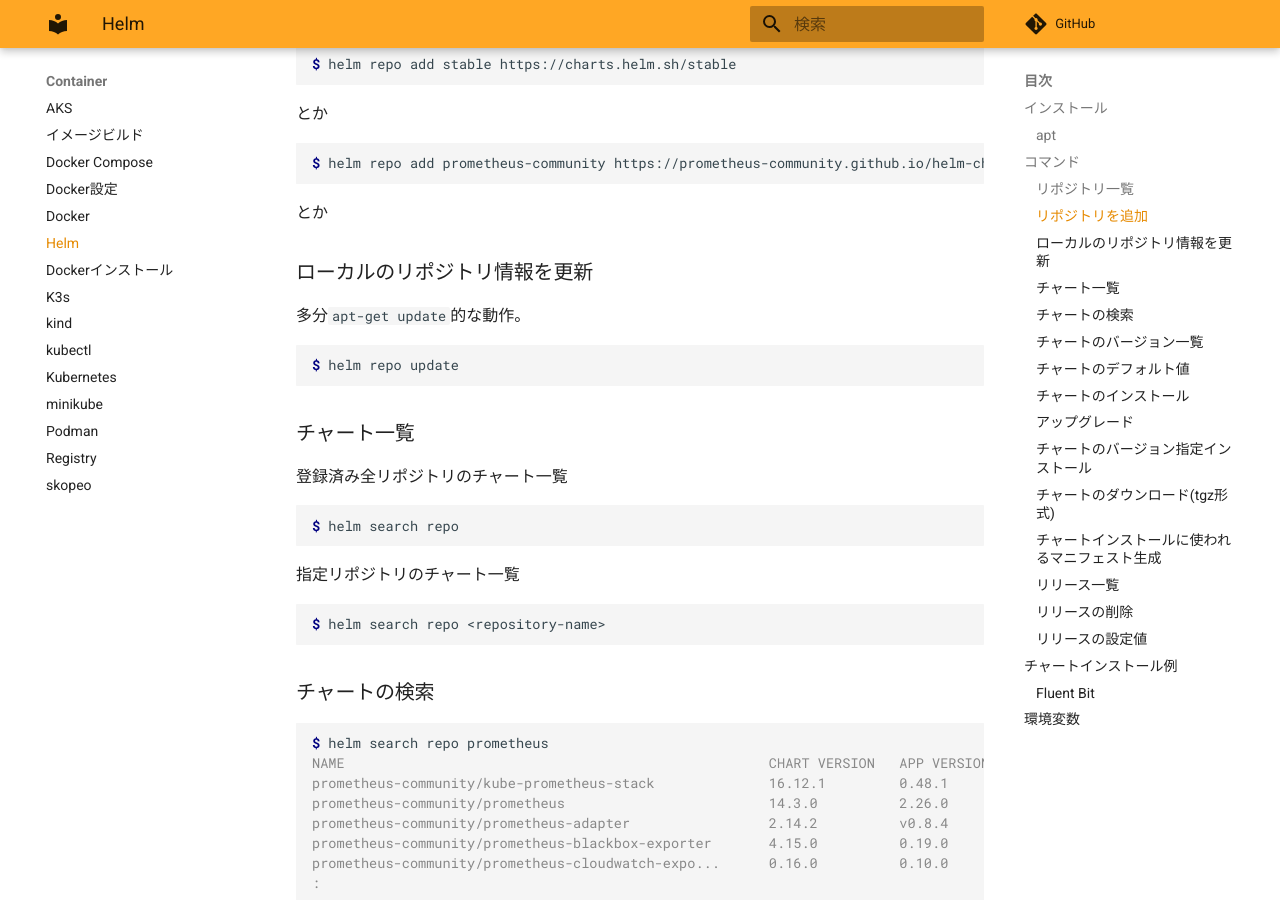
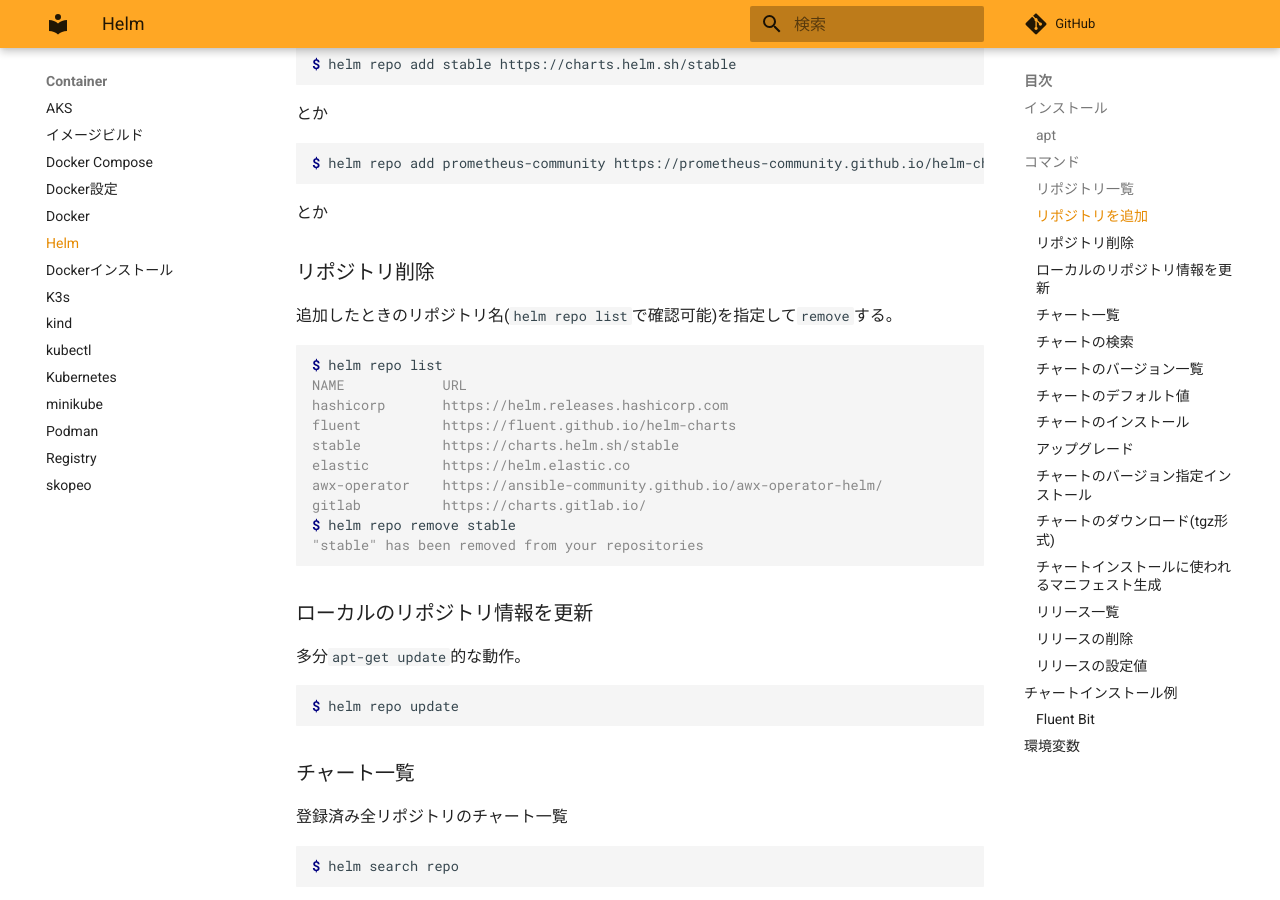
Before and after one commit to zaki-lknr/docs, an MkDocs documentation site: the page built from docs/Container/helm.md, in a window 1280 px wide and 900 px high, scrolled down 964 px. Built offline with MkDocs 1.6.1 and Material for MkDocs 9.7.7, drawn with Linux system fonts in a browser that asks for light colours; comment, search, counter and statistics services are not loaded.

Commit message:
add: container/helm: リポジトリ削除

````diff
--- a/docs/Container/helm.md
+++ b/docs/Container/helm.md
@@ -47,6 +47,23 @@ $ helm repo add prometheus-community https://prometheus-community.github.io/helm
 ```
 
 とか
+
+### リポジトリ削除
+
+追加したときのリポジトリ名(`helm repo list`で確認可能)を指定して`remove`する。
+
+```console
+$ helm repo list
+NAME            URL
+hashicorp       https://helm.releases.hashicorp.com
+fluent          https://fluent.github.io/helm-charts
+stable          https://charts.helm.sh/stable
+elastic         https://helm.elastic.co
+awx-operator    https://ansible-community.github.io/awx-operator-helm/
+gitlab          https://charts.gitlab.io/
+$ helm repo remove stable
+"stable" has been removed from your repositories
+```
 
 ### ローカルのリポジトリ情報を更新
 
````
